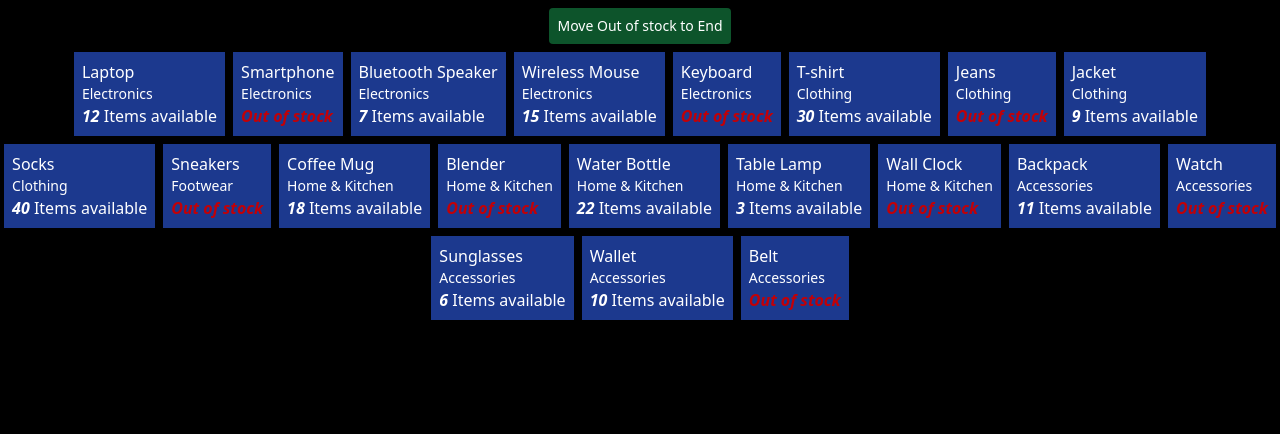
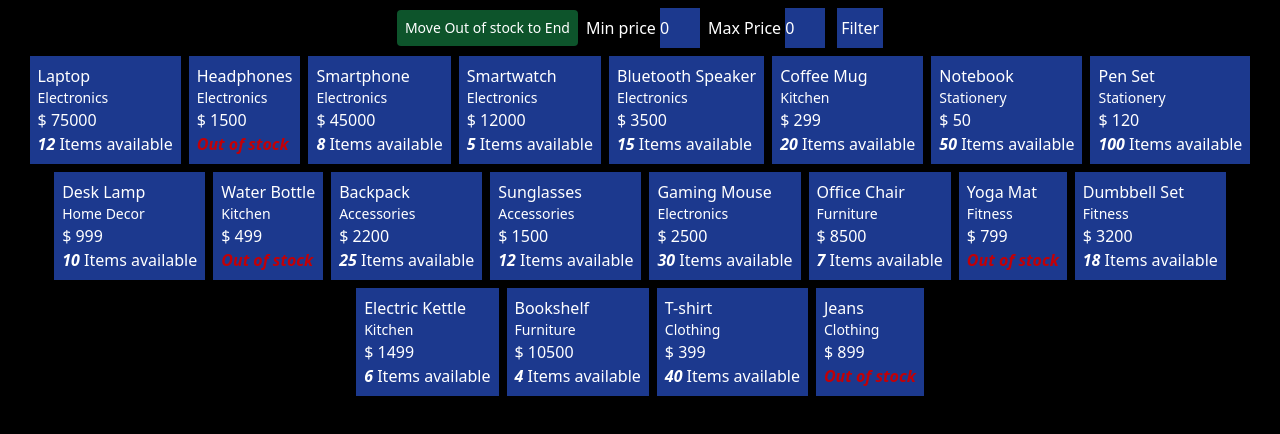
Before and after one commit to ajmal-m/al-code, a React (Vite) app: page / in a window 1280 px wide. Shown: the top 434 px of the page. Built offline with nearby package versions, Linux system fonts and the light colour scheme.

Commit message:
Filter code applied

```diff
--- a/src/components/products.jsx
+++ b/src/components/products.jsx
@@ -3,32 +3,52 @@ import { memo, useCallback, useState } from "react";
 
 const Products = memo(() => {
 
-    const [products, setProducts] = useState([
-        { name: "Laptop", category: "Electronics", quantity: 12 },
-        { name: "Smartphone", category: "Electronics", quantity: 0 },
-        { name: "Bluetooth Speaker", category: "Electronics", quantity: 7 },
-        { name: "Wireless Mouse", category: "Electronics", quantity: 15 },
-        { name: "Keyboard", category: "Electronics", quantity: 0 },
+    const [products, setProducts] = useState( [
+  { name: "Laptop", category: "Electronics", quantity: 12, price: 75000 },
+  { name: "Headphones", category: "Electronics", quantity: 0, price: 1500 },
+  { name: "Smartphone", category: "Electronics", quantity: 8, price: 45000 },
+  { name: "Smartwatch", category: "Electronics", quantity: 5, price: 12000 },
+  { name: "Bluetooth Speaker", category: "Electronics", quantity: 15, price: 3500 },
+  { name: "Coffee Mug", category: "Kitchen", quantity: 20, price: 299 },
+  { name: "Notebook", category: "Stationery", quantity: 50, price: 50 },
+  { name: "Pen Set", category: "Stationery", quantity: 100, price: 120 },
+  { name: "Desk Lamp", category: "Home Decor", quantity: 10, price: 999 },
+  { name: "Water Bottle", category: "Kitchen", quantity: 0, price: 499 },
+  { name: "Backpack", category: "Accessories", quantity: 25, price: 2200 },
+  { name: "Sunglasses", category: "Accessories", quantity: 12, price: 1500 },
+  { name: "Gaming Mouse", category: "Electronics", quantity: 30, price: 2500 },
+  { name: "Office Chair", category: "Furniture", quantity: 7, price: 8500 },
+  { name: "Yoga Mat", category: "Fitness", quantity: 0, price: 799 },
+  { name: "Dumbbell Set", category: "Fitness", quantity: 18, price: 3200 },
+  { name: "Electric Kettle", category: "Kitchen", quantity: 6, price: 1499 },
+  { name: "Bookshelf", category: "Furniture", quantity: 4, price: 10500 },
+  { name: "T-shirt", category: "Clothing", quantity: 40, price: 399 },
+  { name: "Jeans", category: "Clothing", quantity: 0, price: 899 },
+]
+);
 
-        { name: "T-shirt", category: "Clothing", quantity: 30 },
-        { name: "Jeans", category: "Clothing", quantity: 0 },
-        { name: "Jacket", category: "Clothing", quantity: 9 },
-        { name: "Socks", category: "Clothing", quantity: 40 },
-        { name: "Sneakers", category: "Footwear", quantity: 0 },
+    const [priceRange, setPriceRange] = useState({ min:0 , max:0})
 
-        { name: "Coffee Mug", category: "Home & Kitchen", quantity: 18 },
-        { name: "Blender", category: "Home & Kitchen", quantity: 0 },
-        { name: "Water Bottle", category: "Home & Kitchen", quantity: 22 },
-        { name: "Table Lamp", category: "Home & Kitchen", quantity: 3 },
-        { name: "Wall Clock", category: "Home & Kitchen", quantity: 0 },
 
-        { name: "Backpack", category: "Accessories", quantity: 11 },
-        { name: "Watch", category: "Accessories", quantity: 0 },
-        { name: "Sunglasses", category: "Accessories", quantity: 6 },
-        { name: "Wallet", category: "Accessories", quantity: 10 },
-        { name: "Belt", category: "Accessories", quantity: 0 },
+    // Update the price ranges
+    const updatePriceRange = useCallback((e) => {
+        try {
+           const { name, value} = e.target;
+           setPriceRange(_ => ({ ...priceRange , [name] : Number(value)}));
+        } catch (error) {
+            console.log(error);
+        }
+    },[ priceRange]);
 
-    ]);
+
+    const filterProductsByPrice = useCallback(() => {
+        try {
+            const newProducts = products.filter((p) => (p.price >= (priceRange.min ?? 0) && p.price <= (priceRange.max ?? Infinity)));
+            setProducts(newProducts)
+        } catch (error) {
+            console.log(error);
+        }
+    }, [priceRange, products])
 
     // Move out of stock into array end
     const moveToOutStockEnd = useCallback(() => {
@@ -86,7 +106,9 @@ const Products = memo(() => {
             console.log(error);
 
         }
-    },[products])
+    },[products]);
+
+
 
     return(
         <div className="h-screen flex flex-col bg-black overflow-y-scroll">
@@ -97,6 +119,30 @@ const Products = memo(() => {
                 >
                     Move Out of stock to End
                 </button>
+
+               <div>
+                    <label className="text-white" htmlFor="min-price">Min price</label>
+                    <input
+                        type="number" name="min"
+                        id="min-price" value={priceRange.min}
+                        className="w-10 h-10 bg-blue-900 font-bold font-medium text-white ml-1"
+                        onChange={updatePriceRange}
+                    />
+               </div>
+               <div>
+                    <label className="text-white" htmlFor="max-price">Max Price</label>
+                    <input
+                        type="number" name="max"
+                        id="max-price" value={priceRange.max}
+                        className="w-10 h-10 bg-blue-900 font-bold font-medium text-white ml-1"
+                        onChange={updatePriceRange}
+                    />
+               </div>
+
+               <button
+                className="h-10 bg-blue-900 font-bold font-medium text-white ml-1 px-1 cursor-pointer"
+                onClick={filterProductsByPrice}
+               >Filter</button>
             </div>
             <div className="flex items-center gap-2 flex-wrap justify-center">
                 {
@@ -104,6 +150,7 @@ const Products = memo(() => {
                         <div key={index} className="p-2 bg-blue-900 text-[white]">
                             <h1>{product.name}</h1>
                             <p className="text-sm">{product.category}</p>
+                            <p>$ {product.price}</p>
                             {
                                 product.quantity === 0 ? (
                                      <p className="text-red-700 font-bold italic">Out of stock</p>
```
